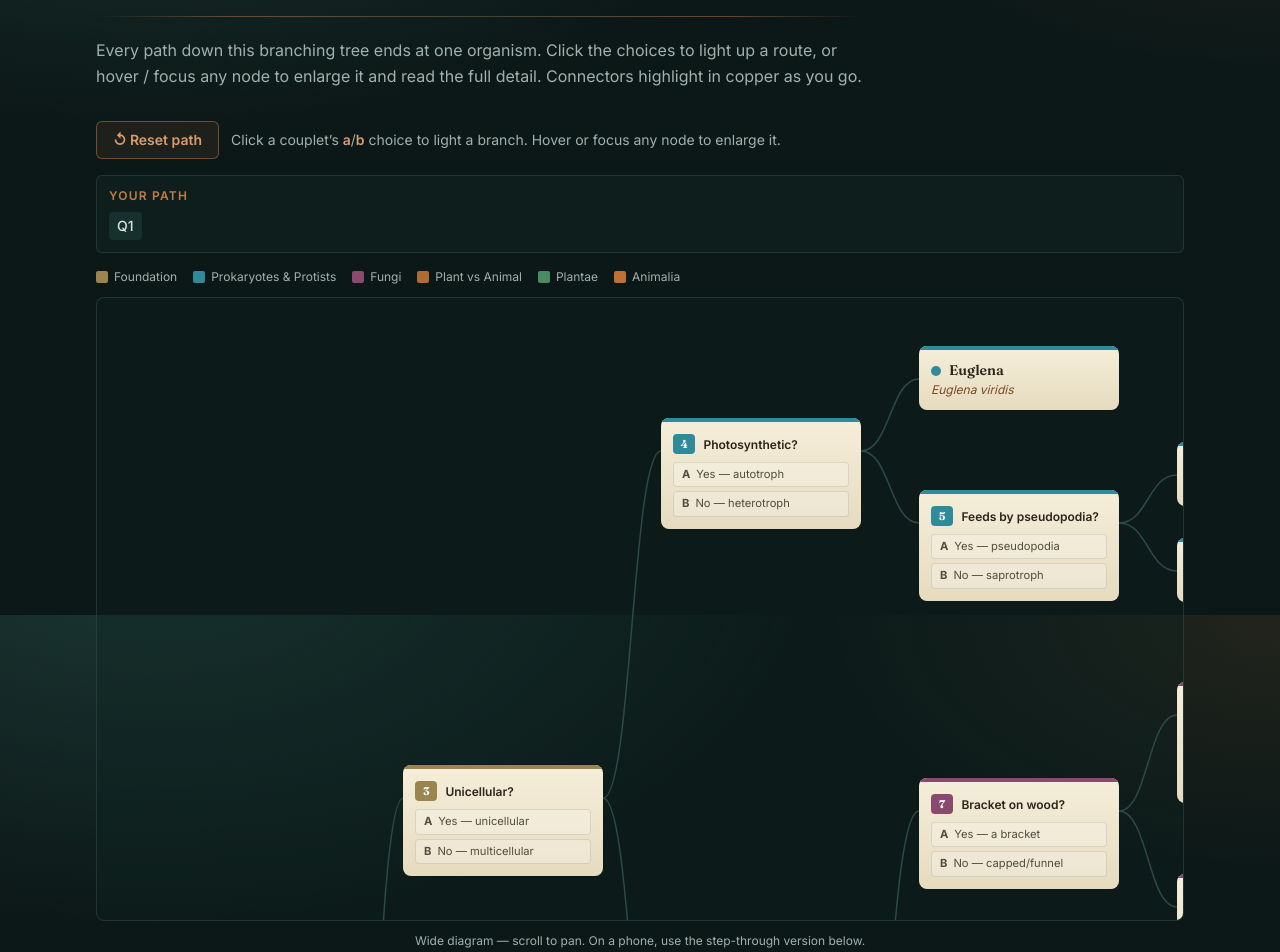
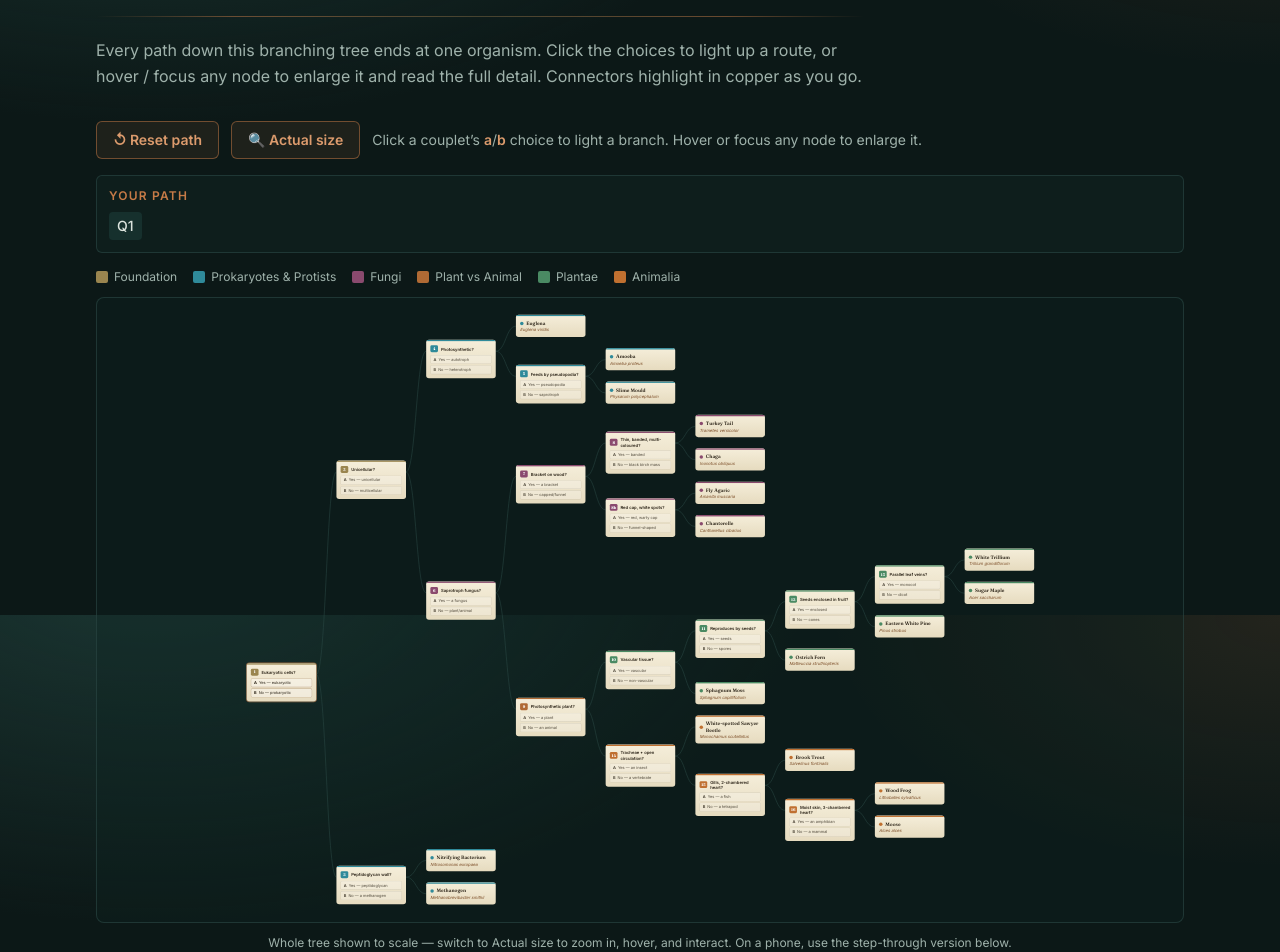
Before and after one commit to IshaanD-RX6600/dichotomous-key, a Next.js app: page / in a window 1280 px wide. Shown: the part 185-1137 px from the top of the page. Built offline with nearby package versions, Linux system fonts and the light colour scheme.

Commit message:
Add fit-to-screen functionality and scale adjustment for KeyTree component

```diff
--- a/components/KeyTree.tsx
+++ b/components/KeyTree.tsx
@@ -1,6 +1,6 @@
 "use client";
 
-import { useMemo, useState } from "react";
+import { useMemo, useState, useRef, useEffect } from "react";
 import { motion, useReducedMotion } from "framer-motion";
 import { regionMeta, kingdomMeta, findRoot } from "@/lib/display";
 import type { KeyNode, Organism } from "@/lib/types";
@@ -29,6 +29,9 @@ export default function KeyTree({
 
   const [path, setPath] = useState<string[]>([rootId]);
   const [hovered, setHovered] = useState<string | null>(null);
+  const [fit, setFit] = useState(true);
+  const shellRef = useRef<HTMLDivElement>(null);
+  const [scale, setScale] = useState(1);
 
   /* Layout: each leaf a row, each parent the mean of its children. */
   const { pos, width, height } = useMemo(() => {
@@ -57,6 +60,30 @@ export default function KeyTree({
     return { pos, width, height };
     // eslint-disable-next-line react-hooks/exhaustive-deps
   }, [nodes, organisms]);
+
+  /* Fit-to-screen: scale the whole diagram down so its full width and height
+     fit the container/viewport, letting the entire tree be seen at once. */
+  useEffect(() => {
+    const el = shellRef.current;
+    if (!el) return;
+    const compute = () => {
+      if (!fit) {
+        setScale(1);
+        return;
+      }
+      const availW = el.clientWidth;
+      const availH = Math.max(340, window.innerHeight * 0.78);
+      setScale(Math.min(1, availW / width, availH / height));
+    };
+    compute();
+    const ro = new ResizeObserver(compute);
+    ro.observe(el);
+    window.addEventListener("resize", compute);
+    return () => {
+      ro.disconnect();
+      window.removeEventListener("resize", compute);
+    };
+  }, [fit, width, height]);
 
   const pathTo = (id: string): string[] => {
     const parent: Record<string, string> = {};
@@ -125,6 +152,13 @@ export default function KeyTree({
         >
           ↺ Reset path
         </button>
+        <button
+          onClick={() => setFit((f) => !f)}
+          aria-pressed={fit}
+          className="rounded-md border border-copper/50 bg-copper/10 px-4 py-2 text-sm font-semibold text-copper-soft transition-colors hover:bg-copper/20"
+        >
+          {fit ? "🔍 Actual size" : "⤢ Fit to screen"}
+        </button>
         <p className="text-sm text-cream-dim">
           Click a couplet&rsquo;s <b className="text-copper-soft">a</b>/<b className="text-copper-soft">b</b> choice to light a branch. Hover or focus any node to enlarge it.
         </p>
@@ -164,8 +198,16 @@ export default function KeyTree({
         ))}
       </div>
 
-      <div className="tree-scroll overflow-auto rounded-lg border border-teal-line/60 bg-ink-2/30" style={{ maxHeight: "78vh" }}>
-        <div className="relative" style={{ width, height }}>
+      <div
+        ref={shellRef}
+        className={`tree-scroll rounded-lg border border-teal-line/60 bg-ink-2/30 ${fit ? "overflow-hidden" : "overflow-auto"}`}
+        style={fit ? undefined : { maxHeight: "78vh" }}
+      >
+        <div className="relative mx-auto" style={{ width: fit ? width * scale : width, height: fit ? height * scale : height }}>
+          <div
+            className="absolute left-0 top-0"
+            style={{ width, height, transform: fit ? `scale(${scale})` : undefined, transformOrigin: "top left" }}
+          >
           <svg width={width} height={height} className="absolute inset-0" aria-hidden>
             {edges.map((e) => {
               const x1 = left(e.from) + NODE_W;
@@ -291,10 +333,13 @@ export default function KeyTree({
               </motion.div>
             );
           })}
+          </div>
         </div>
       </div>
       <p className="mt-3 text-center text-xs text-cream-dim">
-        Wide diagram — scroll to pan. On a phone, use the step-through version below.
+        {fit
+          ? "Whole tree shown to scale — switch to Actual size to zoom in, hover, and interact. On a phone, use the step-through version below."
+          : "Wide diagram — scroll to pan. On a phone, use the step-through version below."}
       </p>
     </div>
   );
```
